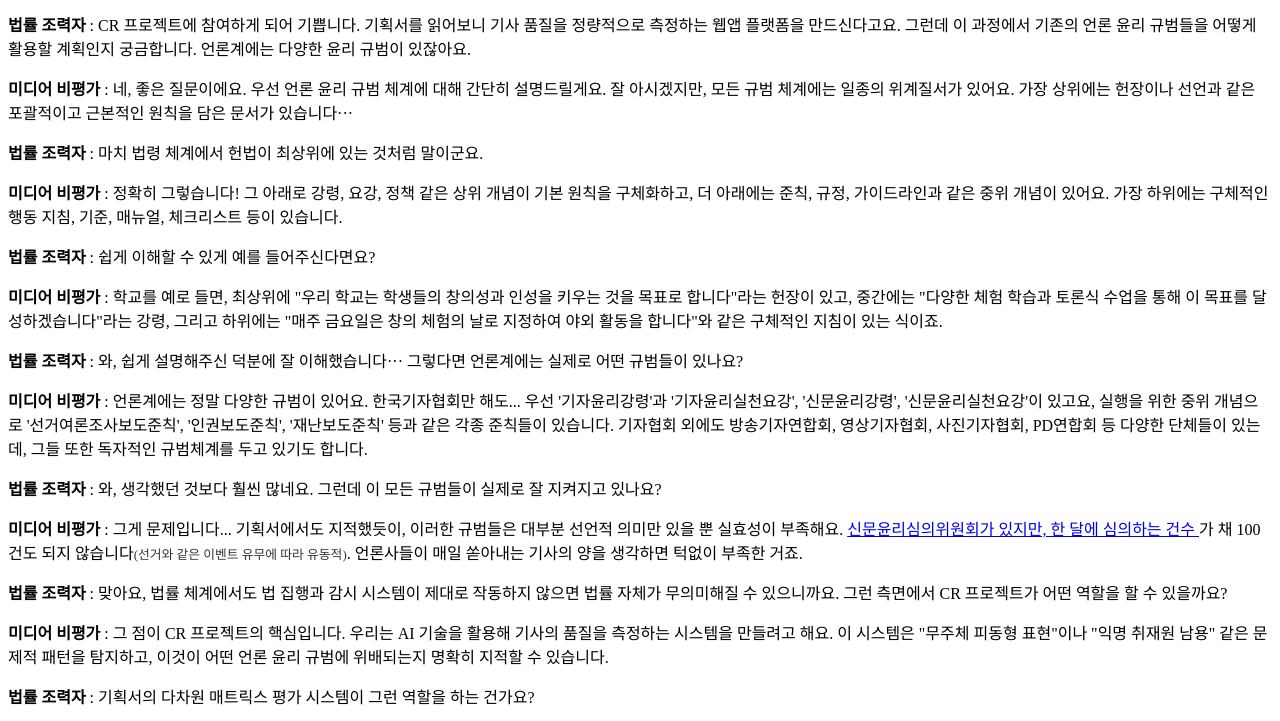
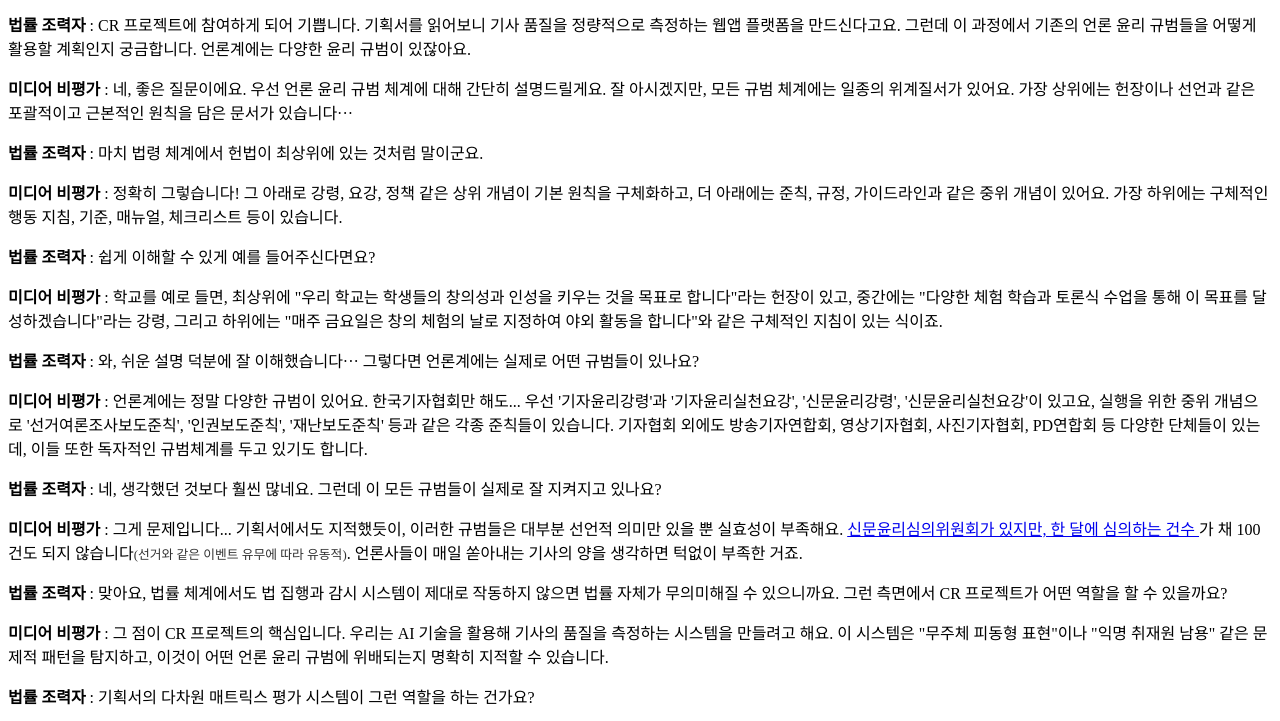
Before and after one commit to gamnamu1/cr-project, a plain HTML site: page pages/chapter4/ch4_01_02.html in a window 1280 px wide. Shown: the part 63-784 px from the top of the page. Drawn offline with Linux system fonts and the light colour scheme.

Commit message:
Update ch4_01_02.html

```diff
--- a/pages/chapter4/ch4_01_02.html
+++ b/pages/chapter4/ch4_01_02.html
@@ -56,19 +56,19 @@
      <strong>
       법률 조력자
      </strong>
-     : 와, 쉽게 설명해주신 덕분에 잘 이해했습니다··· 그렇다면 언론계에는 실제로 어떤 규범들이 있나요?
+     : 와, 쉬운 설명 덕분에 잘 이해했습니다··· 그렇다면 언론계에는 실제로 어떤 규범들이 있나요?
     </p>
     <p class="" id="1dd66d03-70c6-8019-b4a2-c6fa3de9240e">
      <strong>
       미디어 비평가
      </strong>
-     : 언론계에는 정말 다양한 규범이 있어요. 한국기자협회만 해도... 우선 '기자윤리강령'과 '기자윤리실천요강', '신문윤리강령', '신문윤리실천요강'이 있고요, 실행을 위한 중위 개념으로 '선거여론조사보도준칙', '인권보도준칙', '재난보도준칙' 등과 같은 각종 준칙들이 있습니다. 기자협회 외에도 방송기자연합회, 영상기자협회, 사진기자협회, PD연합회 등 다양한 단체들이 있는데, 그들 또한 독자적인 규범체계를 두고 있기도 합니다.
+     : 언론계에는 정말 다양한 규범이 있어요. 한국기자협회만 해도... 우선 '기자윤리강령'과 '기자윤리실천요강', '신문윤리강령', '신문윤리실천요강'이 있고요, 실행을 위한 중위 개념으로 '선거여론조사보도준칙', '인권보도준칙', '재난보도준칙' 등과 같은 각종 준칙들이 있습니다. 기자협회 외에도 방송기자연합회, 영상기자협회, 사진기자협회, PD연합회 등 다양한 단체들이 있는데, 이들 또한 독자적인 규범체계를 두고 있기도 합니다.
     </p>
     <p class="" id="1dd66d03-70c6-80d8-be29-c2dfa5c61ff2">
      <strong>
       법률 조력자
      </strong>
-     : 와, 생각했던 것보다 훨씬 많네요. 그런데 이 모든 규범들이 실제로 잘 지켜지고 있나요?
+     : 네, 생각했던 것보다 훨씬 많네요. 그런데 이 모든 규범들이 실제로 잘 지켜지고 있나요?
     </p>
     <p class="" id="1dd66d03-70c6-8058-8be4-d81e233eb5cb">
      <strong>
```
